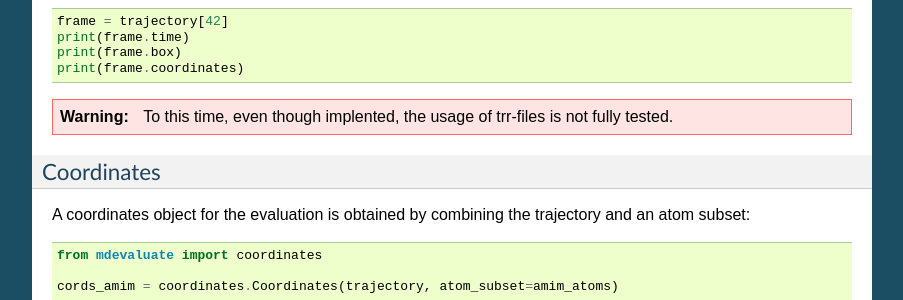
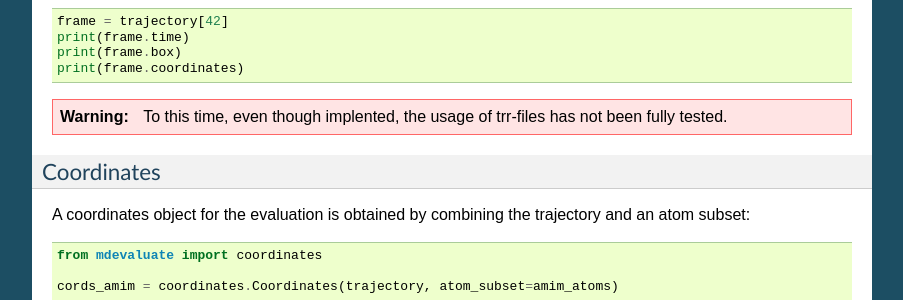
Before and after one commit to mdevaluate/mdevaluate, a Sphinx documentation site: the page built from doc/tutorial.rst, in a window 1280 px wide and 900 px high, scrolled down 1139 px. Shown: the part 152-452 px from the top of the window, without its empty margins (198-1101 px from the left). Built offline with Sphinx 7.4.7, drawn with Linux system fonts in a browser that asks for light colours.

Commit message:
Formulation issues.

```diff
--- a/doc/tutorial.rst
+++ b/doc/tutorial.rst
@@ -76,7 +76,7 @@ From this trajectory, single frames can be selected by index::
   print(frame.coordinates)
 
 .. warning::
-  To this time, even though implented, the usage of trr-files is not fully tested.
+  To this time, even though implented, the usage of trr-files has not been fully tested.
 
 Coordinates
 +++++++++++
```
